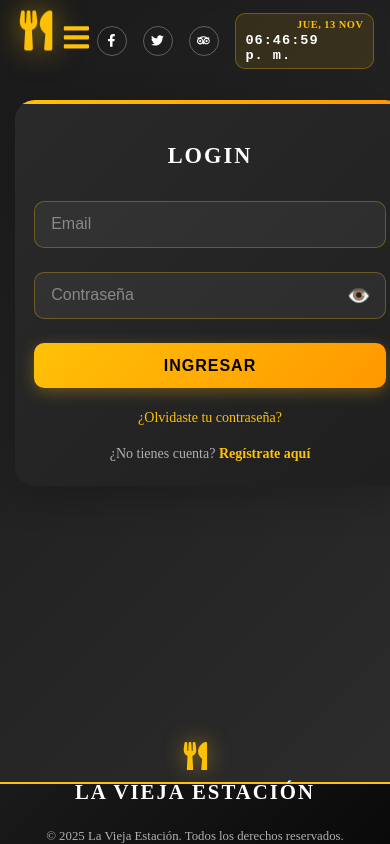
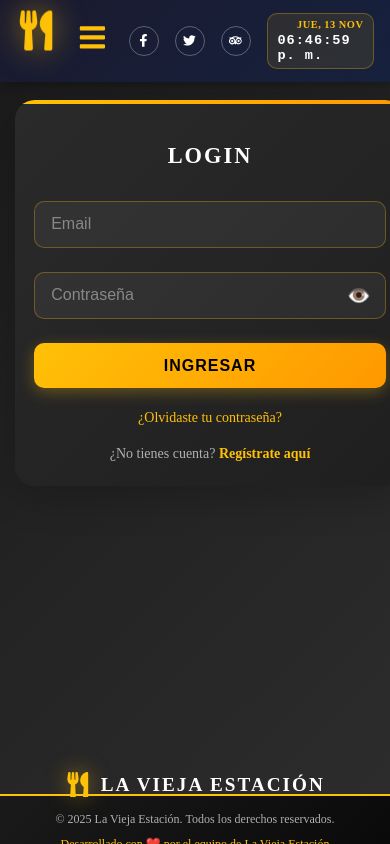
Before and after one commit to EmaYbarra01/LaViejaEstacion-RestoBar, a React (Vite) app in the folder frontend/: page /login in a window 390 px wide. Built offline with nearby package versions, Linux system fonts and the light colour scheme; no server answers.

Commit message:
fix: Corregir posicionamiento footer y eliminar transparencia header

```diff
--- a/frontend/src/components/Footer.css
+++ b/frontend/src/components/Footer.css
@@ -2,11 +2,13 @@
 .modern-footer {
   background: linear-gradient(135deg, #1a1a1a 0%, #0a0a0a 100%);
   color: #e0e0e0;
-  padding: 20px;
+  padding: 30px 20px;
   margin-top: auto;
   border-top: 2px solid #ffc107;
   position: relative;
   z-index: 1;
+  width: 100%;
+  box-sizing: border-box;
 }
 
 .footer-simple-container {
@@ -15,8 +17,10 @@
   display: flex;
   flex-direction: column;
   align-items: center;
-  gap: 25px;
+  justify-content: center;
+  gap: 20px;
   text-align: center;
+  padding: 0 20px;
 }
 
 .footer-brand {
@@ -27,9 +31,10 @@
 }
 
 .footer-icon {
-  font-size: 2.5rem;
+  font-size: 2rem;
   color: #ffc107;
   filter: drop-shadow(0 0 10px rgba(255, 193, 7, 0.5));
+  flex-shrink: 0;
 }
 
 .footer-brand h3 {
@@ -61,17 +66,19 @@
 /* Responsive */
 @media (max-width: 768px) {
   .modern-footer {
-    padding: 30px 15px;
-    margin-top: 60px;
+    padding: 25px 15px;
+  }
+
+  .footer-simple-container {
+    padding: 0 10px;
   }
 
   .footer-brand {
-    flex-direction: column;
     gap: 10px;
   }
 
   .footer-icon {
-    font-size: 2rem;
+    font-size: 1.8rem;
   }
 
   .footer-brand h3 {
@@ -84,15 +91,23 @@
 }
 
 @media (max-width: 480px) {
+  .modern-footer {
+    padding: 20px 10px;
+  }
+
+  .footer-simple-container {
+    gap: 15px;
+  }
+
   .footer-icon {
-    font-size: 1.8rem;
+    font-size: 1.6rem;
   }
 
   .footer-brand h3 {
-    font-size: 1.3rem;
+    font-size: 1.2rem;
   }
 
   .footer-text p {
-    font-size: 0.8rem;
+    font-size: 0.75rem;
   }
 }
--- a/frontend/src/components/Header.css
+++ b/frontend/src/components/Header.css
@@ -4,11 +4,9 @@
   top: 0;
   left: 0;
   width: 100%;
-  background: transparent;
-  -webkit-backdrop-filter: blur(5px);
-  backdrop-filter: blur(5px);
+  background: linear-gradient(135deg, #1a1a2e 0%, #16213e 100%);
   z-index: 1000;
-  box-shadow: none;
+  box-shadow: 0 2px 10px rgba(0, 0, 0, 0.3);
 }
 
 .header-container {
@@ -17,8 +15,9 @@
   display: flex;
   align-items: center;
   justify-content: space-between;
-  padding: 1rem 2rem;
+  padding: 0.8rem 2rem;
   position: relative;
+  gap: 1rem;
 }
 
 /* Logo */
@@ -34,9 +33,10 @@
 }
 
 .logo-icon {
-  font-size: 2.5rem;
+  font-size: 2.2rem;
   color: #ffc107;
   filter: drop-shadow(0 0 10px rgba(255, 193, 7, 0.5));
+  flex-shrink: 0;
 }
 
 /* Navigation */
--- a/frontend/src/pages/MenuPage.css
+++ b/frontend/src/pages/MenuPage.css
@@ -235,18 +235,32 @@
   line-height: 1.5;
 }
 
+.card-footer-info {
+  margin-top: 12px;
+  padding-top: 10px;
+  border-top: 1px solid rgba(255, 193, 7, 0.2);
+}
+
 .card-badge {
   display: inline-block;
   padding: 5px 15px;
-  background: rgba(255, 193, 7, 0.2);
-  border: 1px solid #ffc107;
   border-radius: 20px;
-  color: #ffc107;
   font-size: 0.85rem;
   font-weight: 600;
-  margin-top: 10px;
   text-transform: uppercase;
   letter-spacing: 1px;
+}
+
+.card-badge.disponible {
+  background: rgba(76, 175, 80, 0.2);
+  border: 1px solid #4caf50;
+  color: #4caf50;
+}
+
+.card-badge.agotado {
+  background: rgba(244, 67, 54, 0.2);
+  border: 1px solid #f44336;
+  color: #f44336;
 }
 
 .back-button {
--- a/frontend/src/pages/MenuPage.jsx
+++ b/frontend/src/pages/MenuPage.jsx
@@ -48,7 +48,9 @@ const MenuPage = () => {
 
     const fetchProductos = async () => {
         try {
-            const response = await axios.get('http://localhost:4000/api/productos');
+            const API_URL = import.meta.env.VITE_API_URL || 'http://localhost:4000/api';
+            const response = await axios.get(`${API_URL}/productos`);
+            console.log('Productos cargados desde BD:', response.data);
             setProductos(response.data);
             setLoading(false);
         } catch (error) {
@@ -59,22 +61,20 @@ const MenuPage = () => {
 
     const categorizeProducts = () => {
         const comidas = productos.filter(p =>
-            p.categoria?.toLowerCase() === 'comida' ||
-            p.tipo?.toLowerCase() === 'comida'
+            p.categoria === 'Comidas'
         );
         const bebidas = productos.filter(p =>
-            p.categoria?.toLowerCase() === 'bebida' ||
-            p.tipo?.toLowerCase() === 'bebida'
+            p.categoria === 'Bebidas' ||
+            p.categoria === 'Bebidas Alcohólicas'
         );
         const postres = productos.filter(p =>
-            p.categoria?.toLowerCase() === 'postre' ||
-            p.tipo?.toLowerCase() === 'postre'
+            p.categoria === 'Postres'
         );
 
         return {
-            comidas: comidas.length > 0 ? comidas : comidaEstatica.map((c, i) => ({_id: `c-${i}`, nombre: c.name, precio: c.price, descripcion: c.description, ingredientes: c.preparation})),
-            bebidas: bebidas.length > 0 ? bebidas : bebidasEstaticas.map((b, i) => ({_id: `b-${i}`, nombre: b.name, precio: b.price, descripcion: b.tipo})),
-            postres: postres.length > 0 ? postres : postresEstaticos.map((p, i) => ({_id: `p-${i}`, nombre: p.name, precio: p.price, ingredientes: p.ingredientes}))
+            comidas,
+            bebidas,
+            postres
         };
     };
 
@@ -122,21 +122,18 @@ const MenuPage = () => {
                                         <div key={item._id} className="menu-card">
                                             <div className="card-header">
                                                 <h3 className="card-name">{item.nombre}</h3>
-                                                <span className="card-price">${item.precio}</span>
+                                                <span className="card-price">R$ {item.precio?.toFixed(2)}</span>
                                             </div>
                                             {item.descripcion && (
                                                 <p className="card-description">{item.descripcion}</p>
                                             )}
-                                            {item.ingredientes && (
-                                                <p className="card-detail">
-                                                    <strong>Ingredientes:</strong> {item.ingredientes}
-                                                </p>
-                                            )}
-                                            {item.stock !== undefined && (
-                                                <span className="card-badge">
-                                                    {item.stock > 0 ? 'Disponible' : 'Agotado'}
-                                                </span>
-                                            )}
+                                            <div className="card-footer-info">
+                                                {item.disponible !== false && item.stock > 0 ? (
+                                                    <span className="card-badge disponible">✓ Disponible</span>
+                                                ) : (
+                                                    <span className="card-badge agotado">✗ No disponible</span>
+                                                )}
+                                            </div>
                                         </div>
                                     ))}
                                 </div>
@@ -163,21 +160,23 @@ const MenuPage = () => {
                                         <div key={item._id} className="menu-card">
                                             <div className="card-header">
                                                 <h3 className="card-name">{item.nombre}</h3>
-                                                <span className="card-price">${item.precio}</span>
+                                                <span className="card-price">R$ {item.precio?.toFixed(2)}</span>
                                             </div>
                                             {item.descripcion && (
                                                 <p className="card-description">{item.descripcion}</p>
                                             )}
-                                            {item.tipo && (
+                                            {item.categoria && (
                                                 <p className="card-detail">
-                                                    <strong>Tipo:</strong> {item.tipo}
+                                                    <strong>Tipo:</strong> {item.categoria}
                                                 </p>
                                             )}
-                                            {item.stock !== undefined && (
-                                                <span className="card-badge">
-                                                    {item.stock > 0 ? 'Disponible' : 'Agotado'}
-                                                </span>
-                                            )}
+                                            <div className="card-footer-info">
+                                                {item.disponible !== false && item.stock > 0 ? (
+                                                    <span className="card-badge disponible">✓ Disponible</span>
+                                                ) : (
+                                                    <span className="card-badge agotado">✗ No disponible</span>
+                                                )}
+                                            </div>
                                         </div>
                                     ))}
                                 </div>
@@ -204,21 +203,18 @@ const MenuPage = () => {
                                         <div key={item._id} className="menu-card">
                                             <div className="card-header">
                                                 <h3 className="card-name">{item.nombre}</h3>
-                                                <span className="card-price">${item.precio}</span>
+                                                <span className="card-price">R$ {item.precio?.toFixed(2)}</span>
                                             </div>
                                             {item.descripcion && (
                                                 <p className="card-description">{item.descripcion}</p>
                                             )}
-                                            {item.ingredientes && (
-                                                <p className="card-detail">
-                                                    <strong>Ingredientes:</strong> {item.ingredientes}
-                                                </p>
-                                            )}
-                                            {item.stock !== undefined && (
-                                                <span className="card-badge">
-                                                    {item.stock > 0 ? 'Disponible' : 'Agotado'}
-                                                </span>
-                                            )}
+                                            <div className="card-footer-info">
+                                                {item.disponible !== false && item.stock > 0 ? (
+                                                    <span className="card-badge disponible">✓ Disponible</span>
+                                                ) : (
+                                                    <span className="card-badge agotado">✗ No disponible</span>
+                                                )}
+                                            </div>
                                         </div>
                                     ))}
                                 </div>
```
Also changed, not shown: 1 other file (tests, documents, lock files or other folders).
